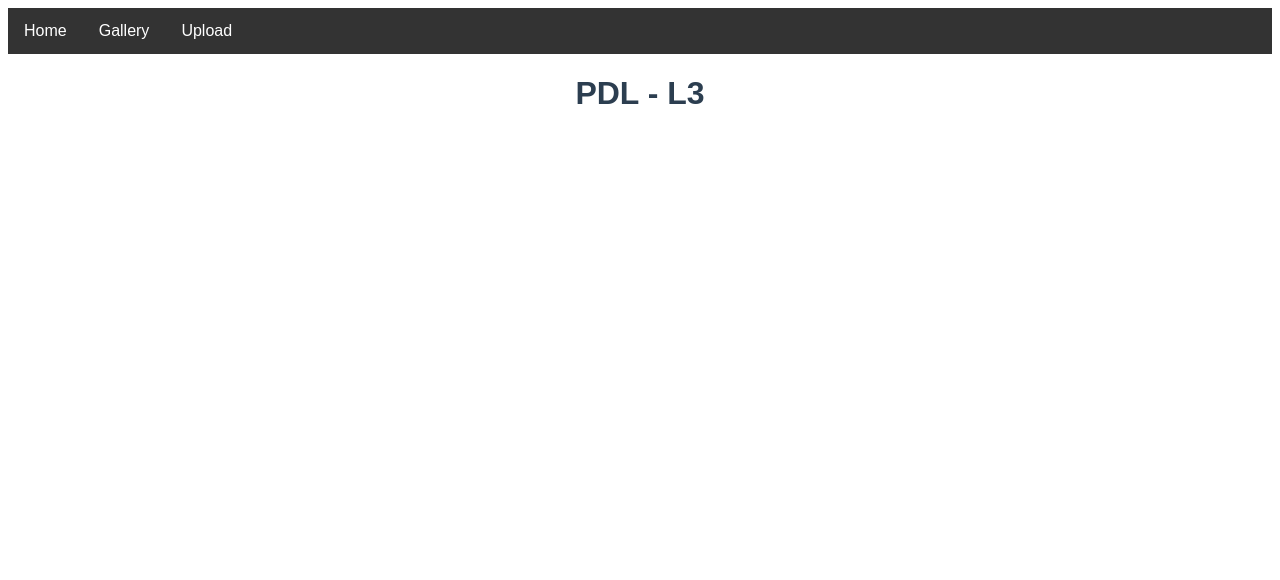
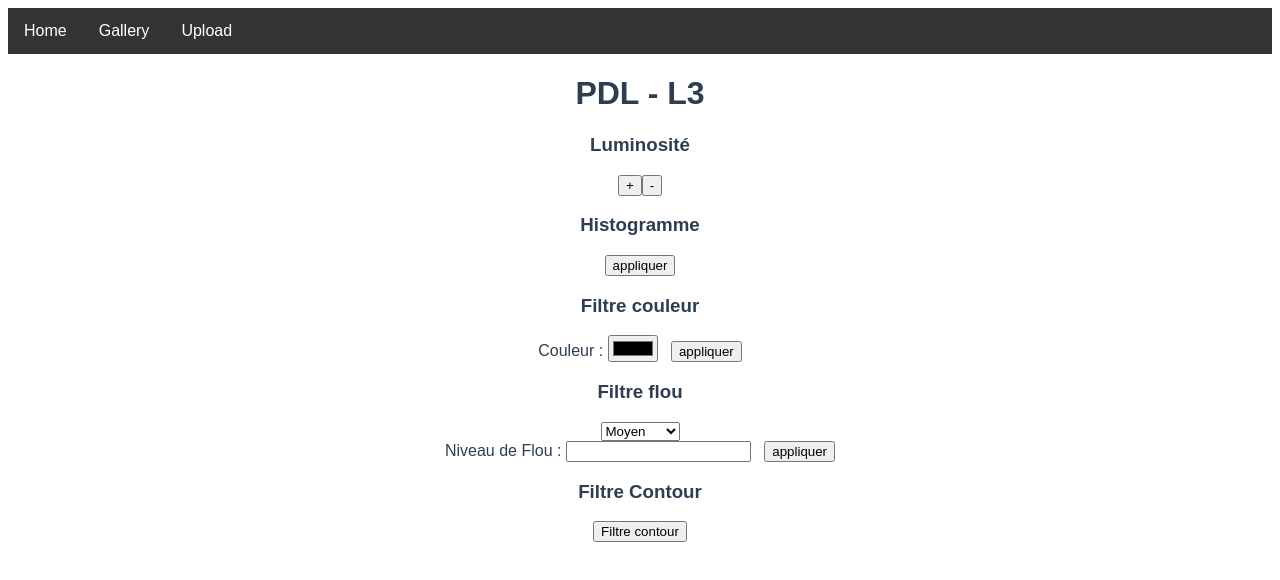
Before and after one commit to vvercasson/Projet_PDL, a Vue app in the folder frontend/: page /image/1 in a window 1280 px wide. Shown: the top 580 px of the page. Built offline with nearby package versions, Linux system fonts and the light colour scheme; no server answers.

Commit message:
Creation du frontend filtres image + ajout des algo coté serveur

```diff
--- a/frontend/src/components/Image.vue
+++ b/frontend/src/components/Image.vue
@@ -26,6 +26,47 @@ api.getImage(props.id)
 
 <template>
   <figure id="gallery"></figure>
+
+  <div id="Filtres">
+
+    <div id = "luminosite">
+      <h3 id="light">Luminosité</h3>
+      <button id="increaseLight">+</button>
+      <button id="reduceLight">-</button>
+    </div>
+
+    <div id = "histogramme">
+      <h3 id="titleHisto">Histogramme</h3>
+      <button id="histButton">appliquer</button>
+    </div>
+
+    <div id = "couleur">
+      <h3 id="titleColor">Filtre couleur</h3>
+      <label for="inputColor">Couleur : </label>
+      <input type="color" id="inputColor" name="couleur">
+      &nbsp;
+      <button id="colorButton">appliquer</button>
+    </div>
+
+    <div id = "blur">
+      <h3 id="titleBlur">Filtre flou</h3>
+      <select>
+        <option id="moyen">Moyen</option>
+        <option id="gaussien">Gaussien</option>
+      </select>
+      <br>
+      <label for="blurLevel">Niveau de Flou : </label>
+      <input type="number" id="blurLevel">
+      &nbsp;
+      <button id="blurButton">appliquer</button>
+    </div>
+
+    <div id="contour">
+      <h3 id="titleContour"> Filtre Contour</h3>
+      <button id="light">Filtre contour</button>
+    </div>
+  </div>
+
 </template>
 
 <style></style>
```
Also changed, not shown: 1 other file (tests, documents, lock files or other folders).
